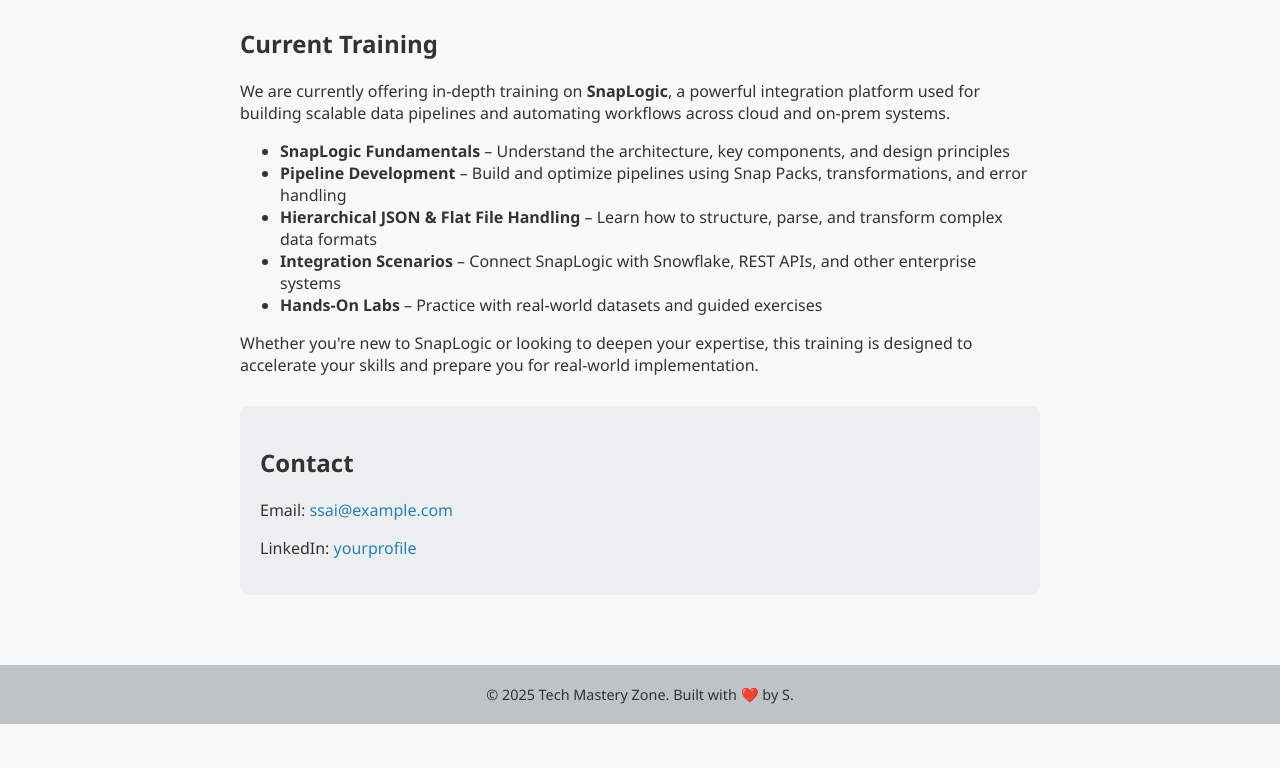
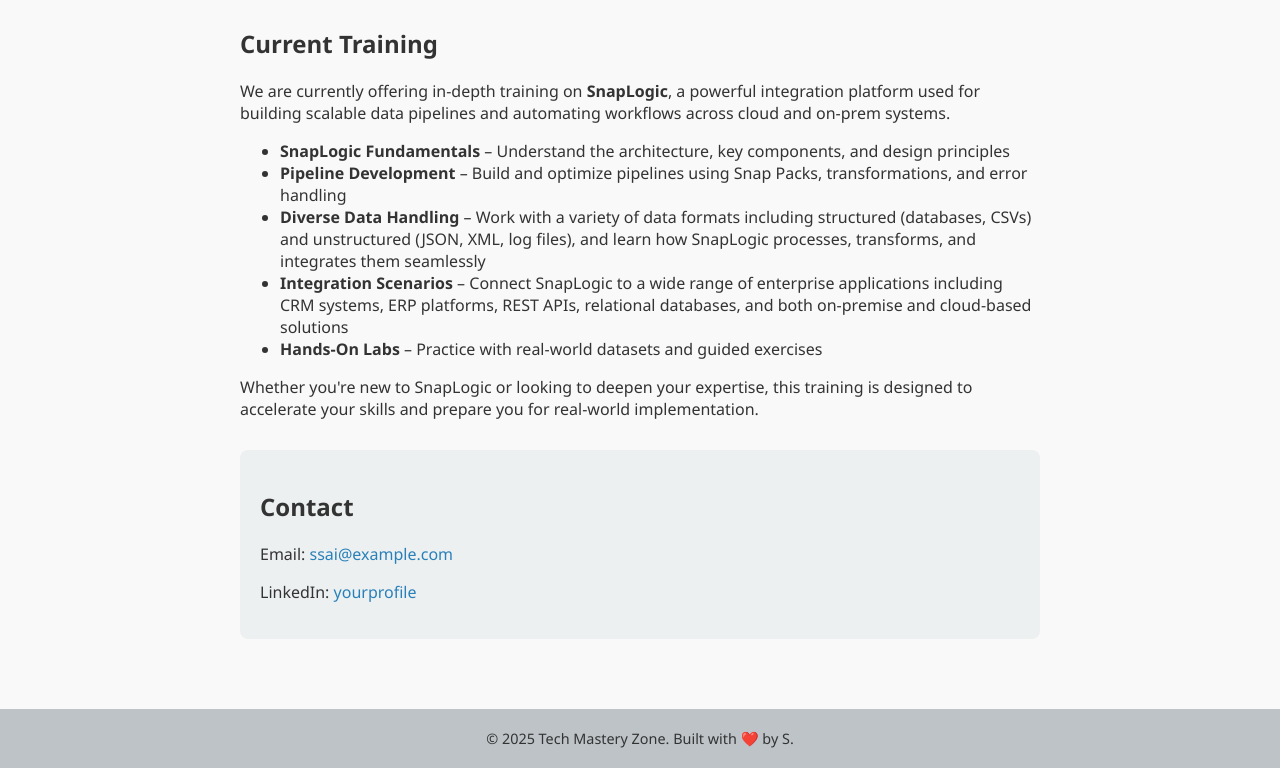
Before and after one commit to learnfromtechexpert/techmasteryzone, a plain HTML site: page index.html in a window 1280 px wide. Shown: the part 791-1559 px from the top of the page. Before the commit the page ends 1515 px from the top, so only its background shows below. Drawn offline with Linux system fonts and the light colour scheme.

Commit message:
Update index.html
5

```diff
--- a/index.html
+++ b/index.html
@@ -81,8 +81,8 @@
   <ul>
     <li><strong>SnapLogic Fundamentals</strong> – Understand the architecture, key components, and design principles</li>
     <li><strong>Pipeline Development</strong> – Build and optimize pipelines using Snap Packs, transformations, and error handling</li>
-    <li><strong>Hierarchical JSON & Flat File Handling</strong> – Learn how to structure, parse, and transform complex data formats</li>
-    <li><strong>Integration Scenarios</strong> – Connect SnapLogic with Snowflake, REST APIs, and other enterprise systems</li>
+    <li><strong>Diverse Data Handling</strong> – Work with a variety of data formats including structured (databases, CSVs) and unstructured (JSON, XML, log files), and learn how SnapLogic processes, transforms, and integrates them seamlessly</li>
+    <li><strong>Integration Scenarios</strong> – Connect SnapLogic to a wide range of enterprise applications including CRM systems, ERP platforms, REST APIs, relational databases, and both on-premise and cloud-based solutions</li>
     <li><strong>Hands-On Labs</strong> – Practice with real-world datasets and guided exercises</li>
   </ul>
   <p>Whether you're new to SnapLogic or looking to deepen your expertise, this training is designed to accelerate your skills and prepare you for real-world implementation.</p>
```
